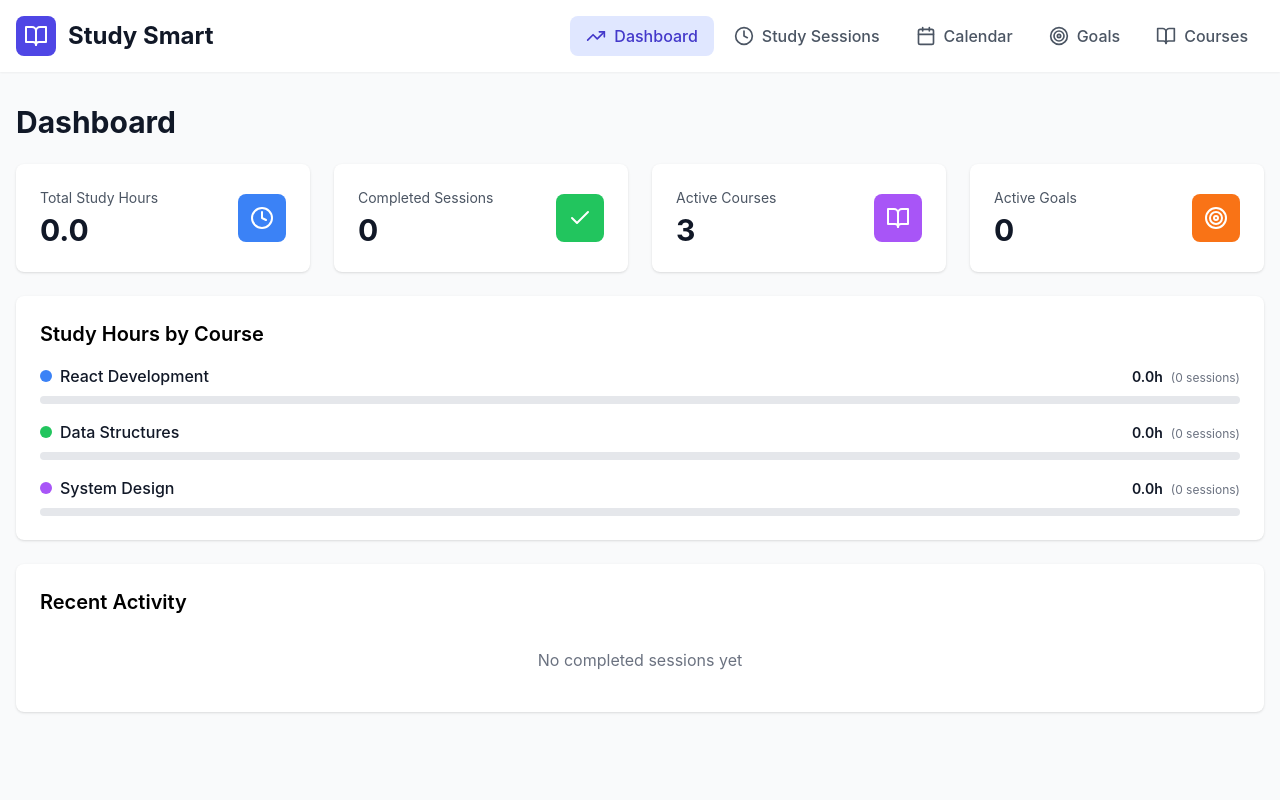
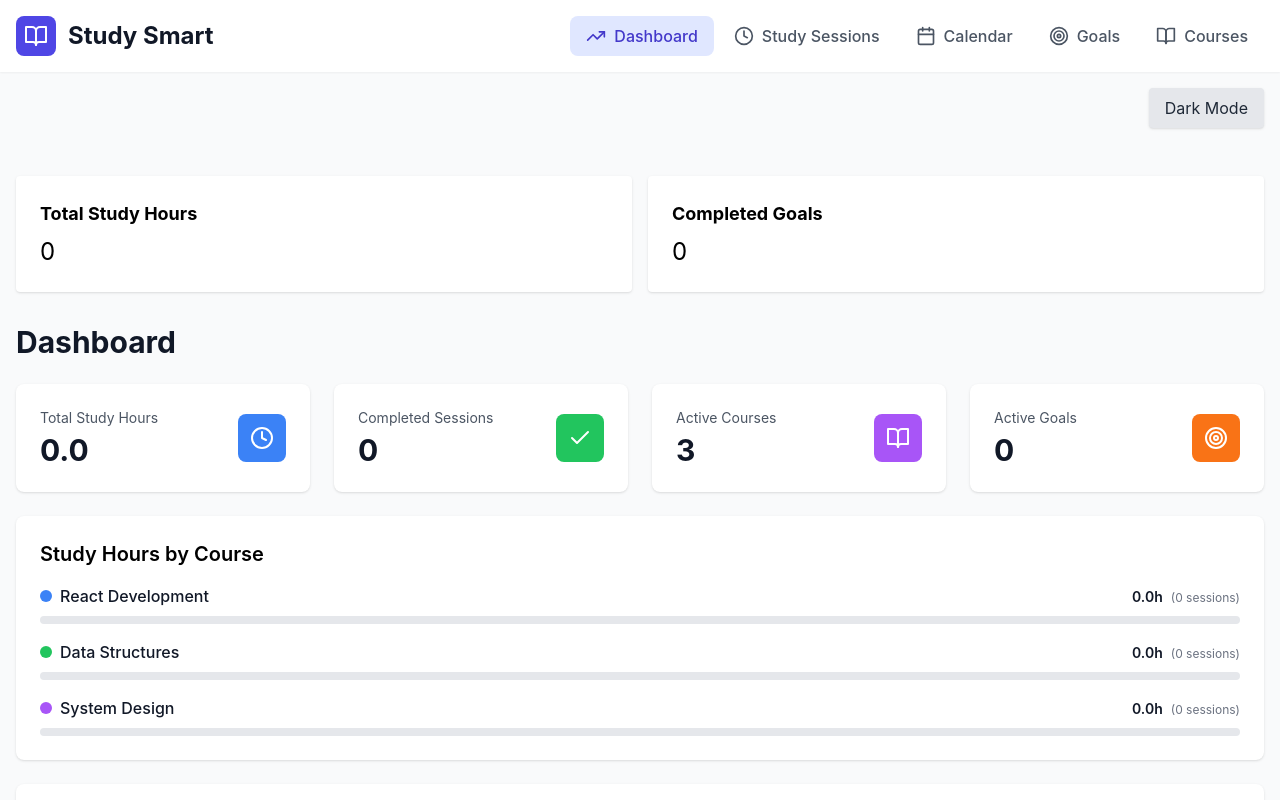
Before and after one commit to BU-SENG/foss-project-vintage-indigo, a React (Create React App) app: page / in a window 1280 px wide. Shown: the top 800 px of the page. Built offline with nearby package versions, Linux system fonts and the light colour scheme.

Commit message:
added notication popups

```diff
--- a/src/App.jsx
+++ b/src/App.jsx
@@ -5,6 +5,17 @@ import SessionsView from './components/sessions/SessionsView';
 import CoursesView from './components/courses/CoursesView';
 import CalendarView from './components/calendar/CalendarView';
 import GoalsView from './components/goals/GoalsView';
+
+// Simple notification component
+function Notification({ message, onClose }) {
+  if (!message) return null;
+  return (
+    <div className="fixed top-4 right-4 bg-green-100 text-green-800 px-4 py-2 rounded shadow-lg z-50" role="alert">
+      {message}
+      <button className="ml-4 text-sm text-green-600 underline" onClick={onClose} aria-label="Close notification">Close</button>
+    </div>
+  );
+}
 
 export default function App() {
   const [courses, setCourses] = useState([
@@ -16,6 +27,8 @@ export default function App() {
   const [sessions, setSessions] = useState([]);
   const [goals, setGoals] = useState([]);
   const [activeView, setActiveView] = useState('dashboard');
+  const [darkMode, setDarkMode] = useState(false);
+  const [notification, setNotification] = useState("");
 
   const addSession = (session) => {
     const newSession = {
@@ -25,27 +38,28 @@ export default function App() {
       date: new Date().toISOString()
     };
     setSessions([...sessions, newSession]);
+    setNotification("Session added successfully!");
   };
 
   const toggleSessionComplete = (sessionId) => {
     setSessions(sessions.map(session => {
       if (session.id === sessionId) {
         const updatedSession = { ...session, completed: !session.completed };
-
         if (updatedSession.completed) {
           setCourses(courses.map(course =>
             course.id === session.courseId
               ? { ...course, totalHours: course.totalHours + session.duration }
               : course
           ));
+          setNotification("Session marked as completed!");
         } else {
           setCourses(courses.map(course =>
             course.id === session.courseId
               ? { ...course, totalHours: Math.max(0, course.totalHours - session.duration) }
               : course
           ));
+          setNotification("Session marked as incomplete.");
         }
-
         return updatedSession;
       }
       return session;
@@ -62,6 +76,7 @@ export default function App() {
       ));
     }
     setSessions(sessions.filter(s => s.id !== sessionId));
+    setNotification("Session deleted.");
   };
 
   const addCourse = (courseName, color) => {
@@ -72,6 +87,7 @@ export default function App() {
       totalHours: 0
     };
     setCourses([...courses, newCourse]);
+    setNotification("Course added successfully!");
   };
 
   const addGoal = (goal) => {
@@ -82,27 +98,54 @@ export default function App() {
       createdDate: new Date().toISOString()
     };
     setGoals([...goals, newGoal]);
+    setNotification("Goal added successfully!");
   };
 
   const toggleGoalComplete = (goalId) => {
     setGoals(goals.map(goal =>
       goal.id === goalId ? { ...goal, completed: !goal.completed } : goal
     ));
+    setNotification("Goal completion status changed.");
   };
 
   const deleteGoal = (goalId) => {
     setGoals(goals.filter(g => g.id !== goalId));
+    setNotification("Goal deleted.");
   };
 
+  // Summary card for dashboard
+  const totalHours = courses.reduce((sum, c) => sum + c.totalHours, 0);
+  const completedGoals = goals.filter(g => g.completed).length;
+
   return (
-    <div className="min-h-screen bg-gray-50">
+    <div className={darkMode ? "min-h-screen bg-gray-900 text-white" : "min-h-screen bg-gray-50"}>
       <Header activeView={activeView} setActiveView={setActiveView} />
-
+      <div className="flex justify-end p-4">
+        <button
+          className="px-4 py-2 rounded bg-gray-200 dark:bg-gray-800 text-gray-800 dark:text-gray-200 shadow"
+          onClick={() => setDarkMode(!darkMode)}
+          aria-label="Toggle dark mode"
+        >
+          {darkMode ? "Light Mode" : "Dark Mode"}
+        </button>
+      </div>
+      <Notification message={notification} onClose={() => setNotification("")} />
       <main className="max-w-7xl mx-auto px-4 py-8">
         {activeView === 'dashboard' && (
-          <Dashboard courses={courses} sessions={sessions} goals={goals} />
+          <>
+            <div className="mb-8 flex gap-4">
+              <div className="bg-white dark:bg-gray-800 rounded shadow p-6 flex-1" aria-label="Total Study Hours">
+                <h2 className="text-lg font-bold mb-2">Total Study Hours</h2>
+                <p className="text-2xl">{totalHours}</p>
+              </div>
+              <div className="bg-white dark:bg-gray-800 rounded shadow p-6 flex-1" aria-label="Completed Goals">
+                <h2 className="text-lg font-bold mb-2">Completed Goals</h2>
+                <p className="text-2xl">{completedGoals}</p>
+              </div>
+            </div>
+            <Dashboard courses={courses} sessions={sessions} goals={goals} />
+          </>
         )}
-
         {activeView === 'sessions' && (
           <SessionsView
             courses={courses}
@@ -112,11 +155,9 @@ export default function App() {
             deleteSession={deleteSession}
           />
         )}
-
         {activeView === 'calendar' && (
           <CalendarView sessions={sessions} courses={courses} />
         )}
-
         {activeView === 'goals' && (
           <GoalsView
             courses={courses}
@@ -127,7 +168,6 @@ export default function App() {
             sessions={sessions}
           />
         )}
-
         {activeView === 'courses' && (
           <CoursesView courses={courses} addCourse={addCourse} />
         )}
```
Also changed, not shown: 2 other files (tests, documents, lock files or other folders).
